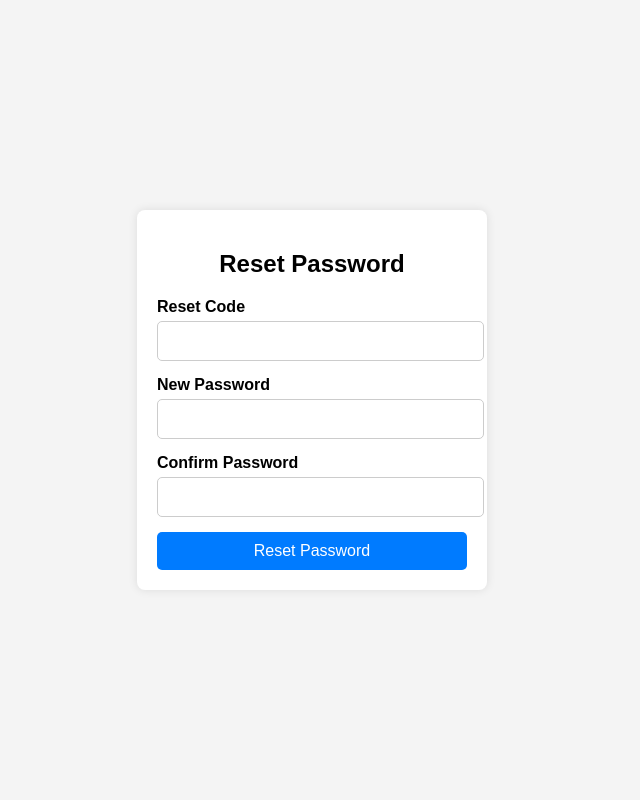
After one commit to Azuka171/Attendance-Tracker-App, a PHP site: page /confirm_resetpassword.php in a window 1280 px wide. The commit adds this page. Shown: the whole page, without its empty margins (328-968 px from the left). Run offline with PHP 8.4, Linux system fonts and the light colour scheme; a user stored in the database is signed in.

Commit message:
confirm page set

```diff
--- /dev/null
+++ b/confirm_resetpassword.php
@@ -0,0 +1,183 @@
+<?php require_once 'db_connection.php';?>
+<?php
+session_start();
+if (!isset($_SESSION['reset_email']) || !isset($_SESSION['reset_code'])){
+    header("Location: login.php");
+    exit();
+}
+$email = $_SESSION['reset_email'];
+$code = $_SESSION['reset_code'];
+
+$success = '';
+$error = '';
+
+if ($_SERVER["REQUEST_METHOD"] == "POST" && isset($_POST['submit'])) {
+    $entered_code = trim($_POST['reset_code']);
+    $new_password = trim($_POST['password']);
+    $confirm_password = trim($_POST['confirm_password']);
+
+    if (empty($entered_code) || empty($new_password) || empty($confirm_password)) {
+        $error = "All fields are required.";
+    } elseif ($entered_code != $_SESSION['reset_code']) {
+        $error = "Invalid reset code.";
+    } elseif ($new_password !== $confirm_password) {
+        $error = "Passwords do not match.";
+    } else {
+        // Reset code is valid, update password
+        $email = $_SESSION['reset_email'];
+        $hashed_password = password_hash($new_password, PASSWORD_DEFAULT);
+
+        $sql = "UPDATE users SET password = '$hashed_password' WHERE email = '$email'";
+        if ($conn->query($sql) === TRUE) {
+            $success = "Password has been successfully reset.";
+            // Optionally unset session vars
+            unset($_SESSION['reset_email']);
+            unset($_SESSION['reset_code']);
+        } else {
+            $error = "An error occurred while resetting your password.";
+        }
+    }
+}?>
+
+<!DOCTYPE html>
+<html lang="en">
+<head>
+    <meta charset="UTF-8">
+    <meta name="viewport" content="width=device-width, initial-scale=1.0">
+    <title>Login</title>
+</head>
+<body>
+    <div class="container">
+        <div class="login-form">
+            <h2>Reset Password</h2>
+
+            <?php if (!empty($success)): ?>
+                <div class="success-msg"><?= $success ?></div>
+            <?php endif; ?>
+
+            <?php if (!empty($error)): ?>
+                <div class="error-msg"><?= $error ?></div>
+            <?php endif; ?>
+
+            <form id="loginForm" method="POST">
+                <div class="form-group">
+                    <label>Reset Code</label>
+                    <input type="text" name="reset_code" id="code">
+                    <small class="error" id="codeError">Enter a valid code.</small>
+                </div>
+
+                <div class="form-group">
+                    <label>New Password</label>
+                    <input type="password" name="password" id="psw">
+                    <small class="error" id="passwordError">Enter a valid password.</small>
+                </div>
+
+                <div class="form-group">
+                    <label>Confirm Password</label>
+                    <input type="password" name="confirm_password" id="confirm">
+                    <small class="error" id="confirmError">Passwords must match.</small>
+                </div>
+
+                <input type="submit" class="btn" name="submit" value="Reset Password">
+            </form>
+        </div>
+    </div>
+    <style>
+        body {
+            font-family: Arial, sans-serif;
+            background-color: #f4f4f4;
+            display: flex;
+            flex-direction: column;
+            justify-content: center;
+            align-items: center;
+            height: 100vh;
+            margin: 0;
+        }
+
+        .container {
+            width: 100%;
+            max-width: 350px;
+        }
+
+        .login-form {
+            background: #fff;
+            padding: 20px;
+            box-shadow: 0 0 10px rgba(0, 0, 0, 0.1);
+            border-radius: 8px;
+        }
+
+        h2 {
+            text-align: center;
+            margin-bottom: 20px;
+        }
+
+        .form-group {
+            margin-bottom: 15px;
+        }
+
+        label {
+            font-weight: bold;
+        }
+
+
+        .btn {
+            width: 100%;
+            padding: 10px;
+            background: #007BFF;
+            border: none;
+            color: white;
+            font-size: 16px;
+            cursor: pointer;
+            border-radius: 5px;
+        }
+
+        .btn:hover {
+            background: #0056b3;
+        }
+
+        .error {
+            color: red;
+            font-size: 12px;
+            display: none;
+        }
+        .form-group {
+            position: relative;
+            width: 100%;
+            max-width: 300px;
+        }
+
+        .form-group label {
+            display: block;
+            font-weight: bold;
+            margin-bottom: 5px;
+        }
+
+        .form-group input {
+            width: 100%;
+            padding: 10px 15px 10px 10px; /* Space for button */
+            border: 1px solid #ccc;
+            border-radius: 5px;
+            font-size: 16px;
+        }
+
+        .error-msg {
+            background-color: #f8d7da;
+            color: #721c24;
+            padding: 12px 20px;
+            border: 1px solid #f5c6cb;
+            border-radius: 6px;
+            margin-bottom:0px;
+            font-weight: bold;
+        }
+        .success-msg {
+            background-color: #d4edda;
+            color: #155724;
+            padding: 12px 20px;
+            border: 1px solid #c3e6cb;
+            border-radius: 6px;
+            margin-bottom: 10px;
+            font-weight: bold;
+        }
+    </style>
+</body>
+</html>
--- a/resetpassword.php
+++ b/reset_password.php
@@ -63,6 +63,12 @@
 
                     $mail->send();
                     echo 'Reset code has been sent';
+
+                    $_SESSION['reset_email'] = $email;
+                    $_SESSION['reset_code'] = $reset_code;
+
+                    header("Location: confirm_resetpassword.php");
+                    exit();
                 } catch (Exception $e) {
                     echo "Message could not be sent. Mailer Error: {$mail->ErrorInfo}";
                 }
```
Also changed, not shown: confirm-reset-password.php (deleted, +0 -132 lines).
